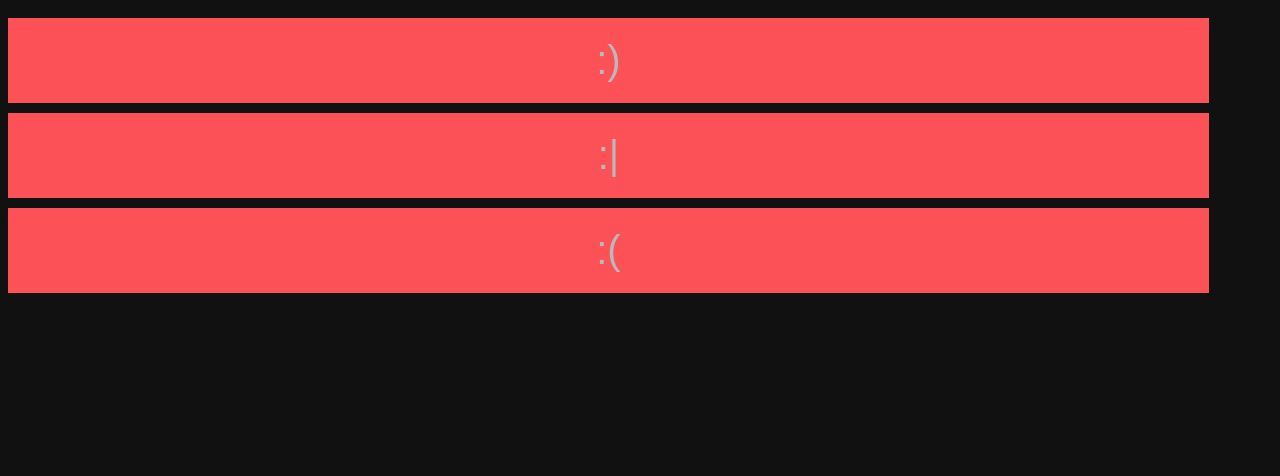
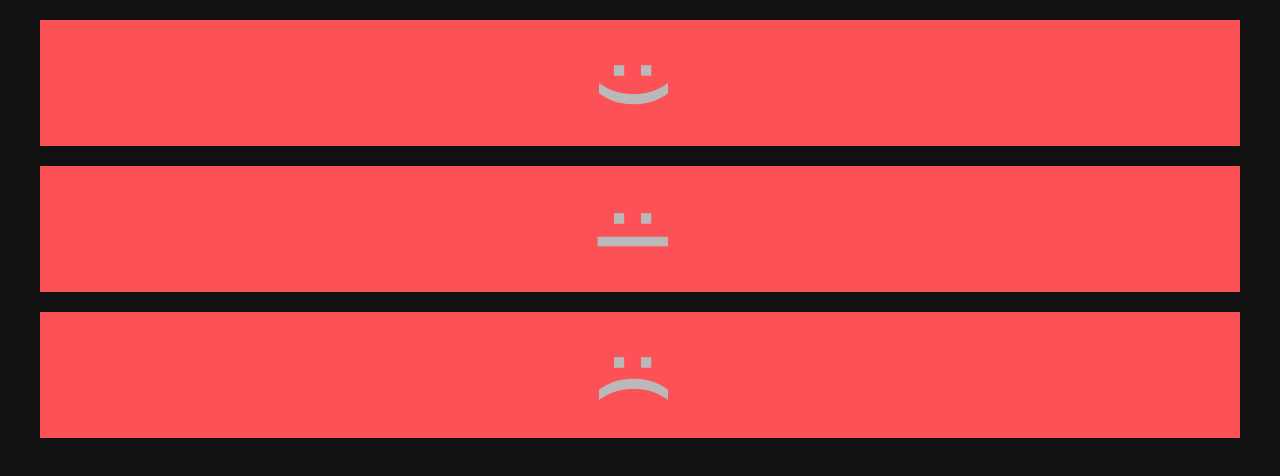
Before and after one commit to lillesand/moodie.js, a website: page vote/vote.html in a window 1280 px wide. Drawn offline with Linux system fonts and the light colour scheme.

Commit message:
Styling 1.0 for vote screen

```diff
--- a/vote/vote.css
+++ b/vote/vote.css
@@ -8,9 +8,20 @@ button {
     outline: none;
     border: none;
     background: #fd5158 none;
-    margin-top: 10px;
-    font-size: 40px;
     color: #b9b9b9;
+    margin: 20px auto;
+    display: block;
+}
+
+button .smiley {
+    display: block;
+    font-weight: bold;
+    font-size: 75px;
+
+    transform:rotate(90deg);
+    -ms-transform:rotate(90deg);
+    -webkit-transform:rotate(90deg);
+
 }
 
 .black {
--- a/vote/vote.html
+++ b/vote/vote.html
@@ -5,8 +5,8 @@
     <link href="/vote/vote.css" type="text/css" rel="stylesheet">
 </head>
 <body>
-    <button>:)</button>
-    <button>:|</button>
-    <button>:(</button>
+    <button><span class="smiley">:)</span></button>
+    <button><span class="smiley">:|</span></button>
+    <button><span class="smiley">:(</span></button>
 </body>
 </html>
```
